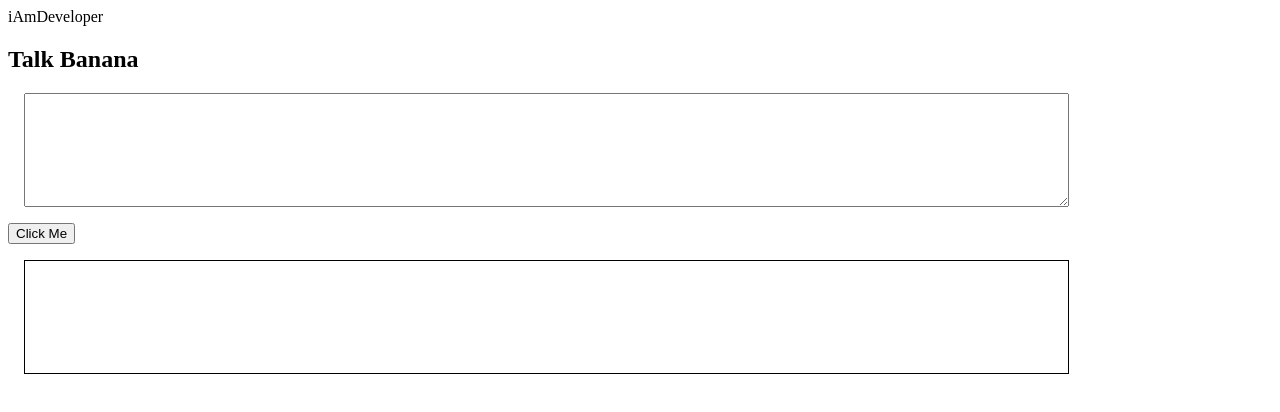
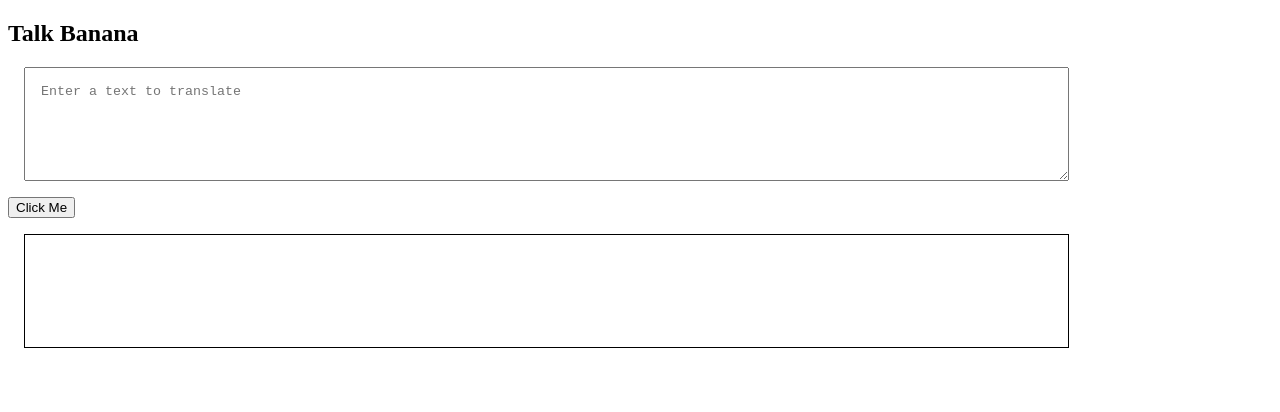
Before and after one commit to rohitrout/minionSpeak, a plain HTML site: page index.html in a window 1280 px wide. Drawn offline with Linux system fonts and the light colour scheme.

Commit message:
Update index.html

```diff
--- a/index.html
+++ b/index.html
@@ -29,9 +29,9 @@
 </head>
 <body>
     <nav class="navigation container">
-        <div class="nav-brand">iAmDeveloper</div>
+
         <h1>Talk Banana</h1>
-        <textarea id="txt-area"></textarea>
+        <textarea id="txt-area" placeholder="Enter a text to translate"></textarea>
         <button id="btn-translate">Click Me</button>
         <div id="output"></div>
         <script src="app.js" type="text/javascript"></script>
```
